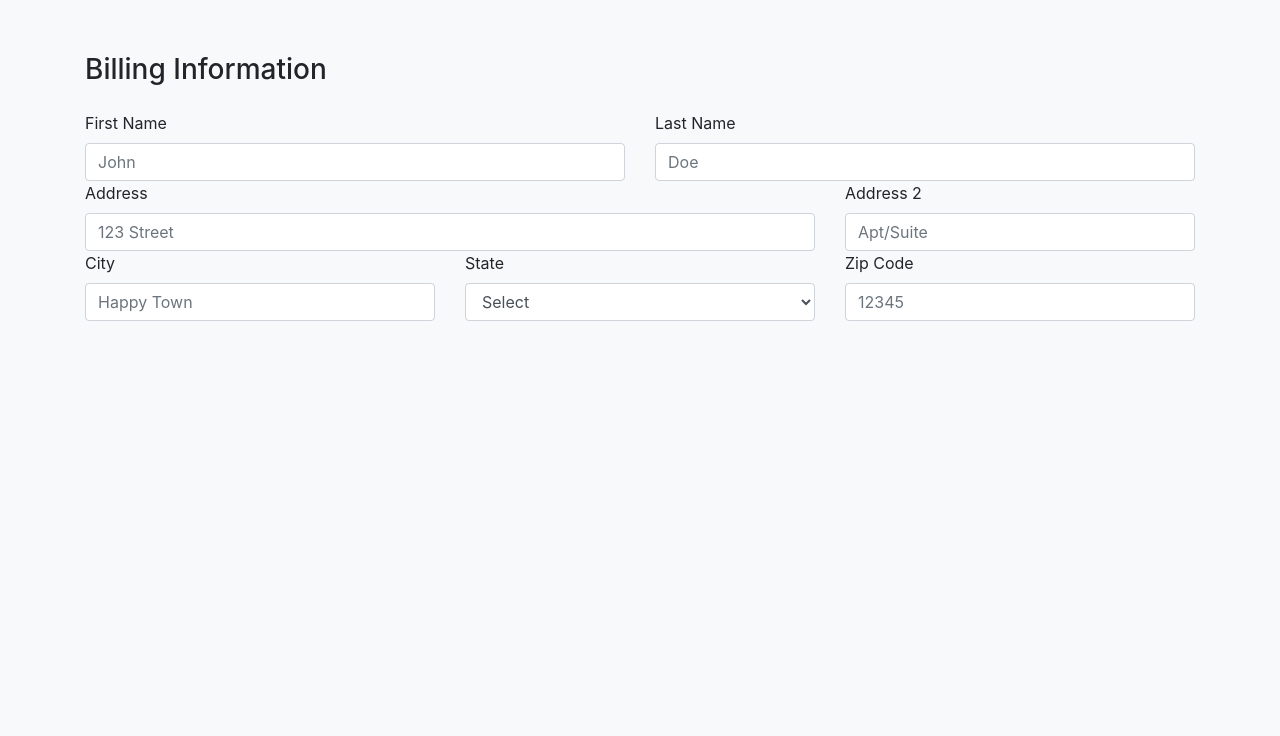
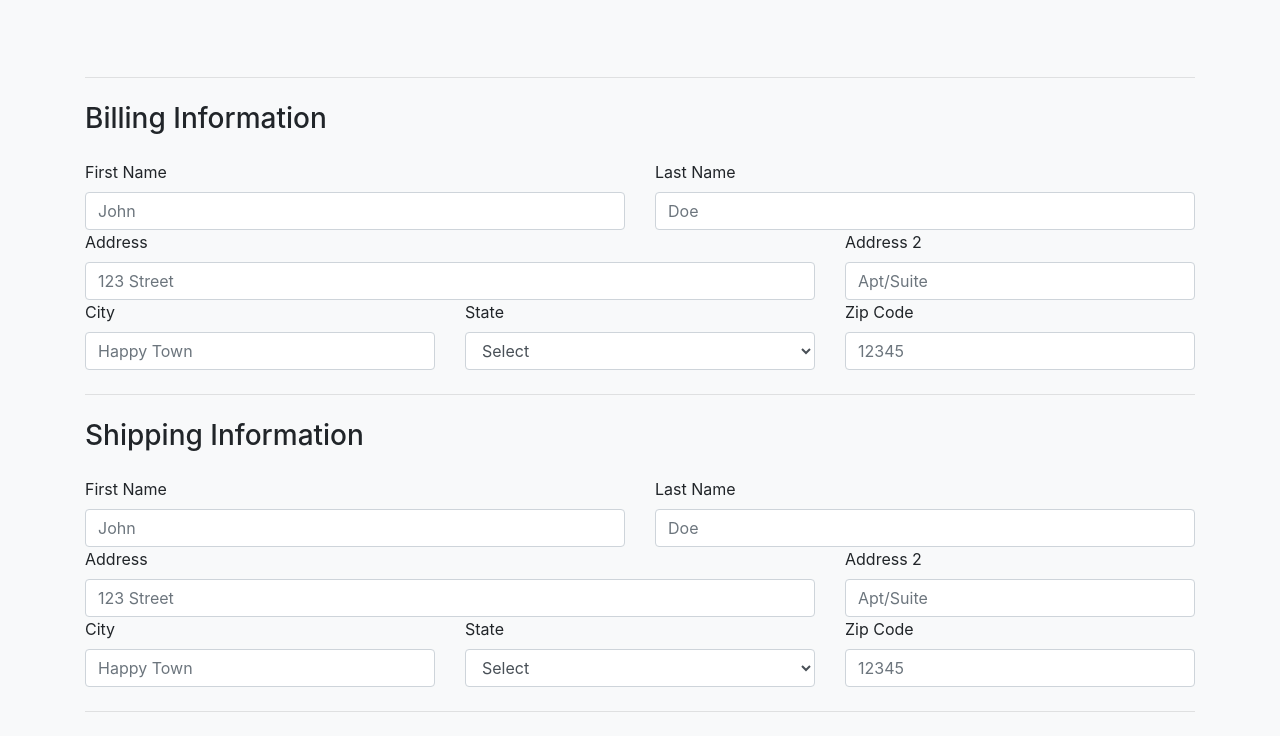
Before and after one commit to ahsan-fayyaz/Checkout-Page, a plain HTML site: page index.html in a window 1280 px wide. Shown: the part 203-939 px from the top of the page. Before the commit the page ends 800 px from the top, so only its background shows below. Drawn offline with nearby package versions, Linux system fonts and the light colour scheme.

Commit message:
Shipping information

```diff
--- a/index.html
+++ b/index.html
@@ -17,8 +17,8 @@
             <h2>Getting your order!</h2>
           </div>
       </div>
-
       <div class="container">
+        <hr class="my-4">
             <h3 class="mb-4">Billing Information</h3>
             <form action="">
                 <div class="row g-3">
@@ -69,6 +69,64 @@
                     <div class="invalid-feedback">Invalid zip code!</div>
                   </div>
                 </div>
+
+                <hr class="my-4">
+
+
+
+            </form>
+            <h3 class="mb-4">Shipping Information</h3>
+            <form action="">
+                <div class="row g-3">
+                    <div class="col-md-6">
+                        <label for="firstname" class="form-label">First Name</label>
+                        <input id="firstname" type="text" class="form-control" placeholder="John" required>
+                        <div class="invalid-feedback">Invalid firstname!</div>
+                    </div>
+                    <div class="col-md-6">
+                        <label for="lastname" class="form-label">Last Name</label>
+                        <input id="lastname" type="text" class="form-control" placeholder="Doe" required>
+                        <div class="invalid-feedback">Invalid lastname!</div>
+                    </div>
+                    <div class="col-md-8">
+                        <label for="address1" class="form-label">Address</label>
+                        <input id="address1" type="text" class="form-control" placeholder="123 Street" required>
+                        <div class="invalid-feedback">Invalid address!</div>
+                    </div>
+                    <div class="col-md-4">
+                      <label for="address2" class="form-label">Address 2</label>
+                      <input id="address2" type="text" class="form-control" placeholder="Apt/Suite" required>
+                      <div class="invalid-feedback">Invalid address!</div>
+                  </div>
+                  <div class="col-md-4">
+                    <label for="city" class="form-label">City</label>
+                    <input id="city" type="text" class="form-control" placeholder="Happy Town" required>
+                    <div class="invalid-feedback">Invalid city!</div>
+                  </div>
+                  <div class="col-md-4">
+                    <label for="state" class="form-label">State</label>
+                    <select id="state" class="form-control">
+                      <option value=""> Select </option>
+                      <option value="newyork"> New York </option>
+                      <option value="newjersey"> New Jersey  </option>
+                      <option value="florida"> Florida </option>
+                      <option value="ohio"> Ohio </option>
+                      <option value="indiana"> Indiana </option>
+                      <option value="connecticut"> Connecticut </option>
+                      <option value="maine"> Maine </option>
+                      <option value="maryland"> Maryland  </option>
+                      <option value="virginia"> Virginia </option>
+                    </select>
+                    <div class="invalid-feedback">Invalid State!</div>
+                  </div>
+                  <div class="col-md-4">
+                    <label for="zip" class="form-label">Zip Code</label>
+                    <input id="zip" type="text" class="form-control" placeholder="12345" required>
+                    <div class="invalid-feedback">Invalid zip code!</div>
+                  </div>
+                </div>
+
+                <hr class="my-4">
             </form>
 
       </div>
```
